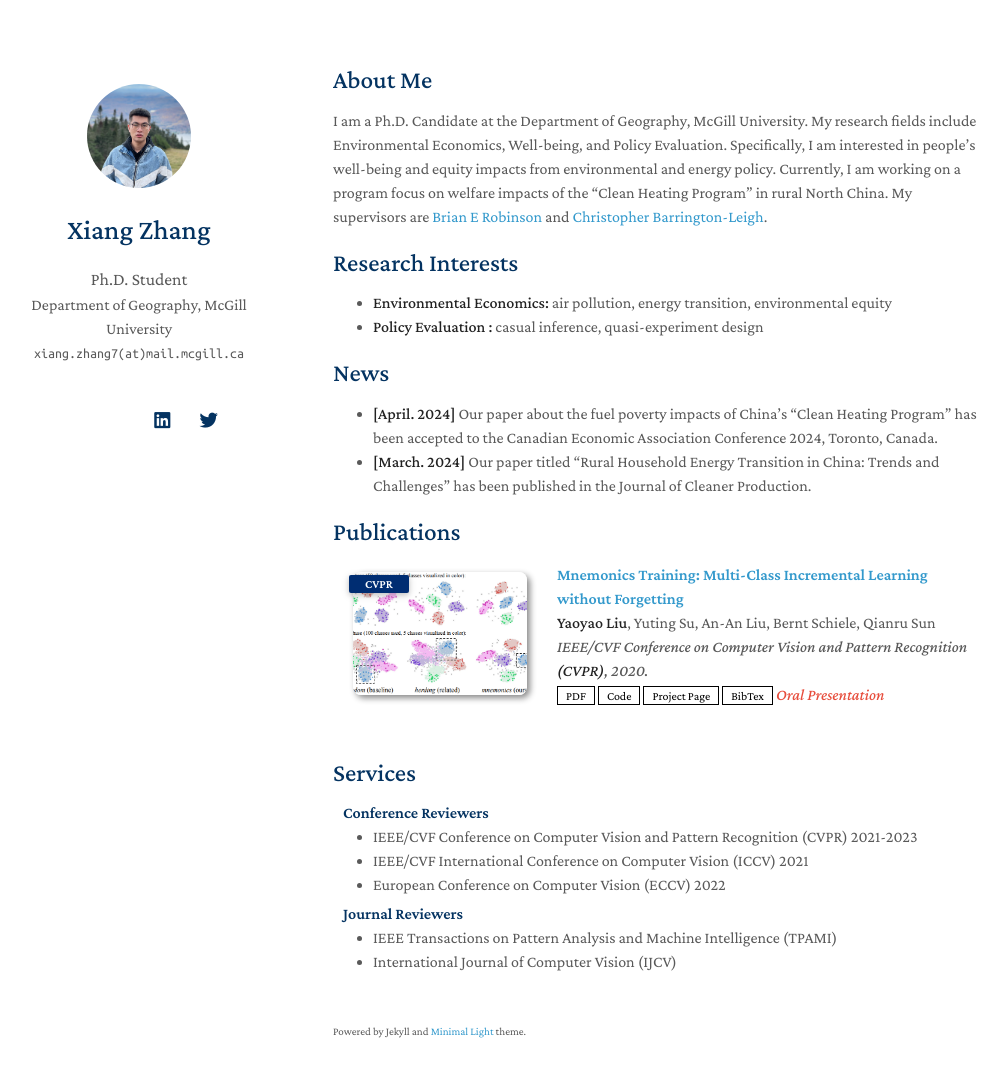
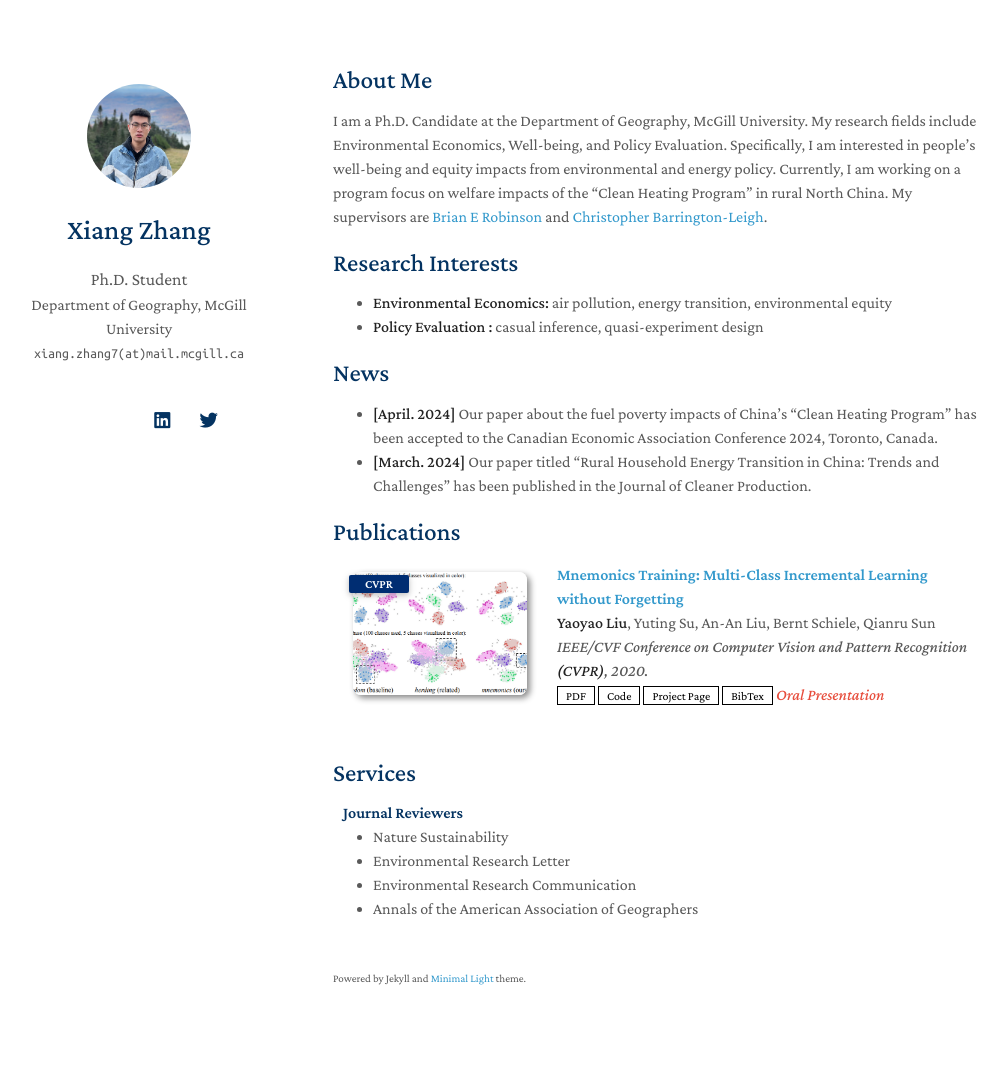
Before and after one commit to XiangShawnZhang/XiangShawnZhang.github.io, a Jekyll site: the page built from index.md, in a window 1280 px wide and 1112 px high. Shown: the top 1077 px of the window, without its empty margins (137-1145 px from the left). Built offline with Jekyll 4.4.1, drawn with Linux system fonts in a browser that asks for light colours; nearby versions of some CDN libraries; a style sheet for code colours, icons or effects is not loaded; our own code applies the rules of GitHub Pages for plain Markdown files.

Commit message:
Update services.md

```diff
--- a/_includes/services.md
+++ b/_includes/services.md
@@ -1,16 +1,14 @@
 ## Services
-
-<h4 style="margin:0 10px 0;">Conference Reviewers</h4>
-
-<ul style="margin:0 0 5px;">
-  <li><a href="http://cvpr2023.thecvf.com/"><autocolor>IEEE/CVF Conference on Computer Vision and Pattern Recognition (CVPR) 2021-2023</autocolor></a></li>
-  <li><a href="http://iccv2021.thecvf.com/"><autocolor>IEEE/CVF International Conference on Computer Vision (ICCV) 2021</autocolor></a></li>
-  <li><a href="https://eccv2022.ecva.net/"><autocolor>European Conference on Computer Vision (ECCV) 2022</autocolor></a></li>
-</ul>
 
 <h4 style="margin:0 10px 0;">Journal Reviewers</h4>
 
 <ul style="margin:0 0 20px;">
-  <li><a href="https://www.computer.org/csdl/journal/tp"><autocolor>IEEE Transactions on Pattern Analysis and Machine Intelligence (TPAMI)</autocolor></a></li>
-  <li><a href="https://www.springer.com/journal/11263"><autocolor>International Journal of Computer Vision (IJCV)</autocolor></a></li>
+
+  <li><a href="https://www.nature.com/natsustain/"><autocolor>Nature Sustainability</autocolor></a></li>
+
+  <li><a href="https://iopscience.iop.org/journal/1748-9326"><autocolor>Environmental Research Letter</autocolor></a></li>
+
+ <li><a href="https://iopscience.iop.org/journal/2515-7620"><autocolor>Environmental Research Communication</autocolor></a></li>
+
+  <li><a href="https://www.tandfonline.com/toc/raag20/current"><autocolor>Annals of the American Association of Geographers</autocolor></a></li>
 </ul>
```
